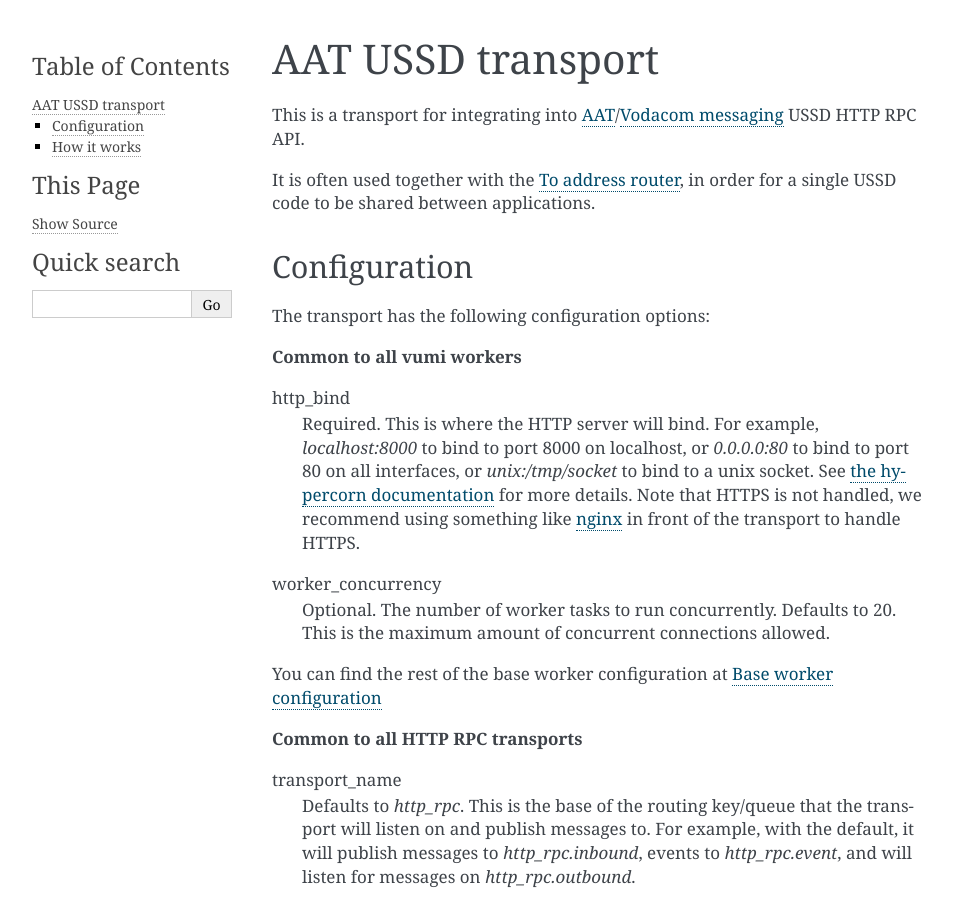
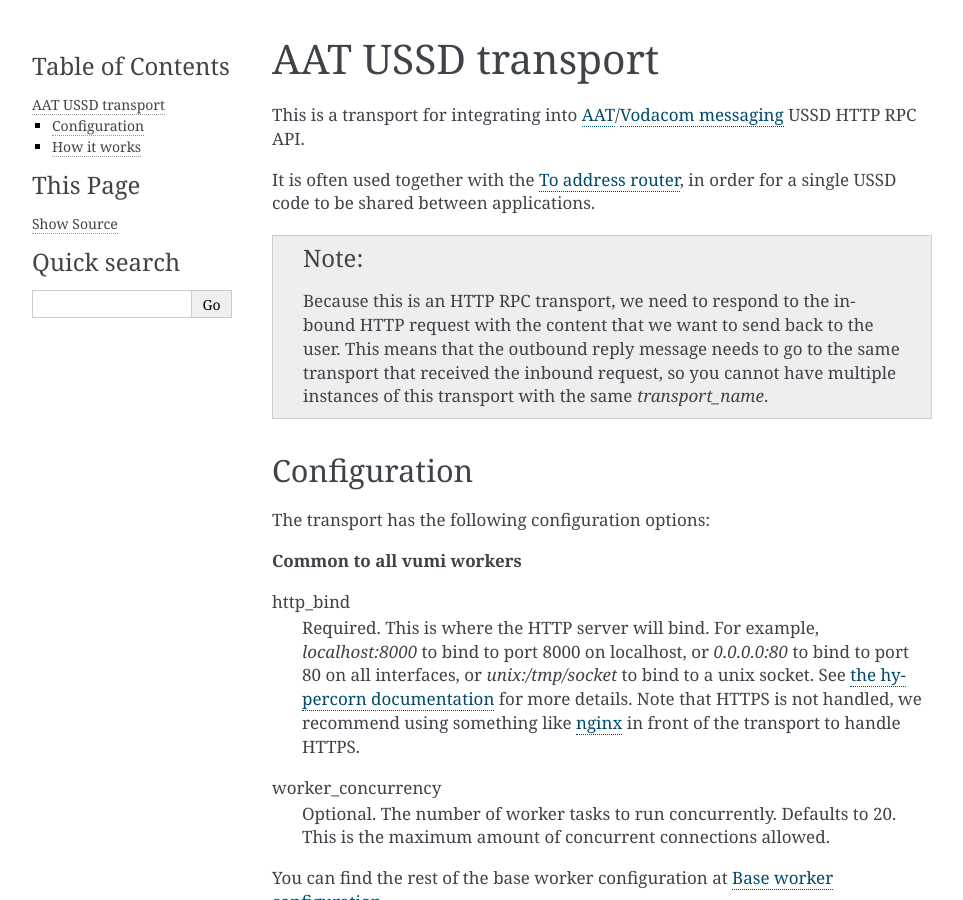
Before and after one commit to praekeltfoundation/vumi2, a Sphinx documentation site: the page built from docs/transports/aat_ussd.rst, in a window 1280 px wide and 900 px high. Shown: the whole window, without its empty margins (148-1111 px from the left). Built offline with Sphinx 7.4.7, drawn with Linux system fonts in a browser that asks for light colours.

Commit message:
Add a note about routing replies to the correct transport

```diff
--- a/docs/transports/aat_ussd.rst
+++ b/docs/transports/aat_ussd.rst
@@ -3,6 +3,9 @@ AAT USSD transport
 This is a transport for integrating into `AAT`_/`Vodacom messaging`_ USSD HTTP RPC API.
 
 It is often used together with the :ref:`to-address-router`, in order for a single USSD code to be shared between applications.
+
+.. note::
+    Because this is an HTTP RPC transport, we need to respond to the inbound HTTP request with the content that we want to send back to the user. This means that the outbound reply message needs to go to the same transport that received the inbound request, so you cannot have multiple instances of this transport with the same `transport_name`.
 
 .. _AAT: https://www.aat.co.za/always-active-mobile/ussd/
 .. _Vodacom messaging: https://www.vodacommessaging.co.za/ussdapi.asp
```
